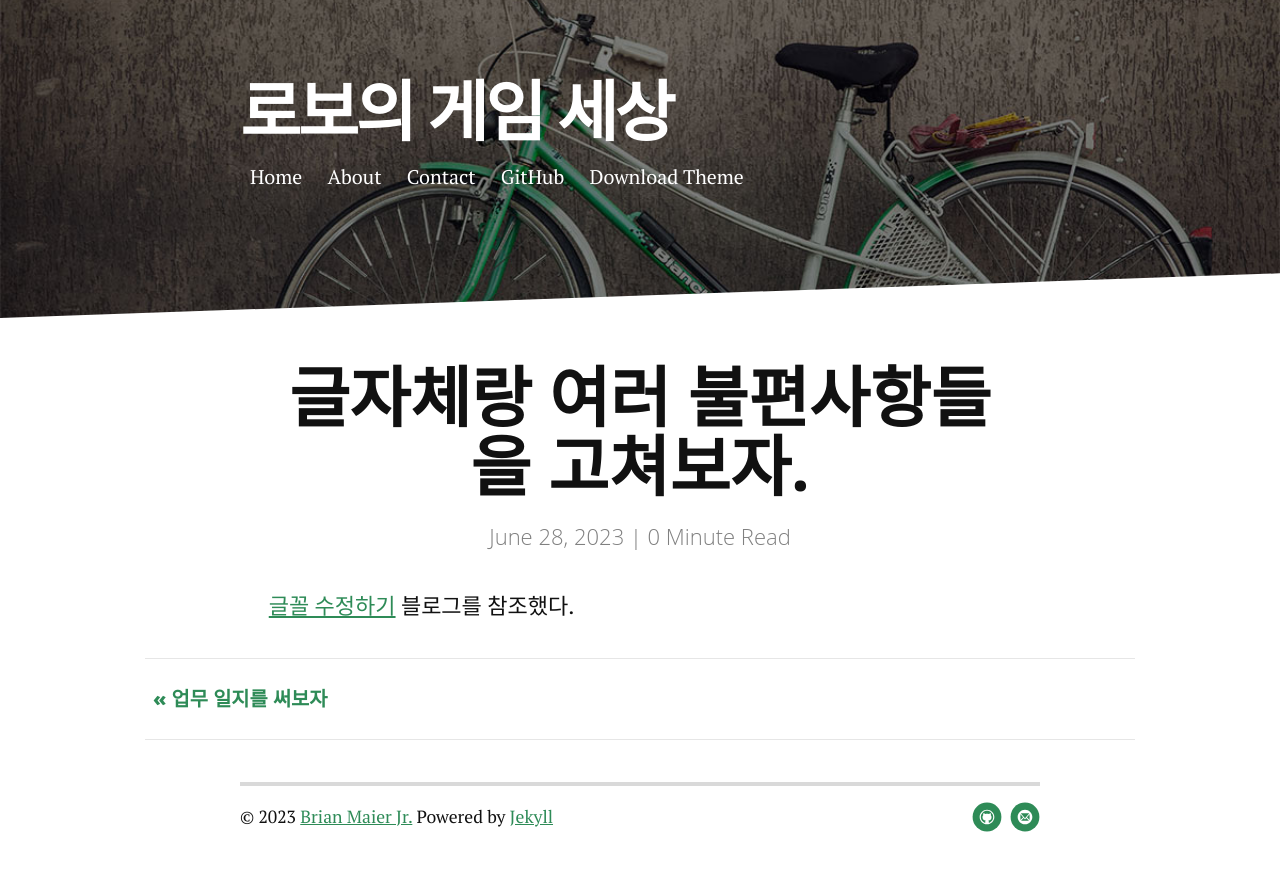
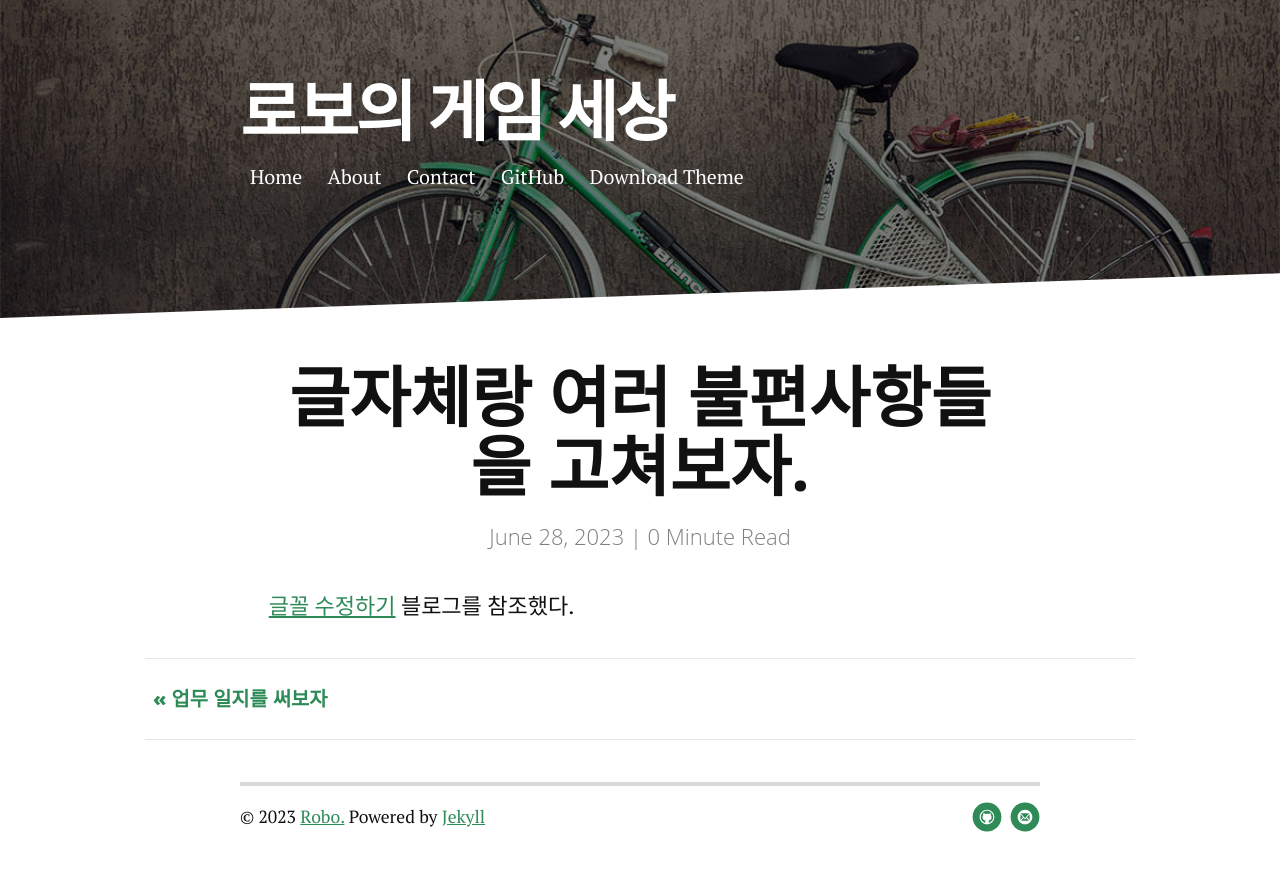
Before and after one commit to CodingPythonMan/CodingPythonMan.github.io, a Jekyll site: the page built from _posts/2023-06-28-글자체랑-여러-불편사항들을-고쳐보자.markdown, in a window 1280 px wide. Shown: the top 871 px of the page. Built offline with Jekyll 4.4.1, drawn with Linux system fonts in a browser that asks for light colours; nearby versions of some CDN libraries; comment, search, counter and statistics services are not loaded.

Commit message:
Footer 수정

```diff
--- a/_includes/footer.html
+++ b/_includes/footer.html
@@ -2,7 +2,7 @@
 	<div class="container">
 		<p class="copy">
 			&copy; {{ site.time | date: '%Y' }}
-			<a href="http://brianmaierjr.com">Brian Maier Jr.</a> Powered by
+			<a href="http://codingpythonman.github.io">Robo.</a> Powered by
 			<a href="http://jekyllrb.com">Jekyll</a>
 		</p>
 
--- a/_posts/2023-06-28-글자체랑-여러-불편사항들을-고쳐보자.markdown
+++ b/_posts/2023-06-28-글자체랑-여러-불편사항들을-고쳐보자.markdown
@@ -2,6 +2,7 @@
 layout: post
 title:  "글자체랑 여러 불편사항들을 고쳐보자."
 date:   2023-06-28
+categories: jekyll update
 ---
 
 [글꼴 수정하기](https://evenharder.github.io/blog/jekyll-change-fonts/) 블로그를 참조했다.
```
